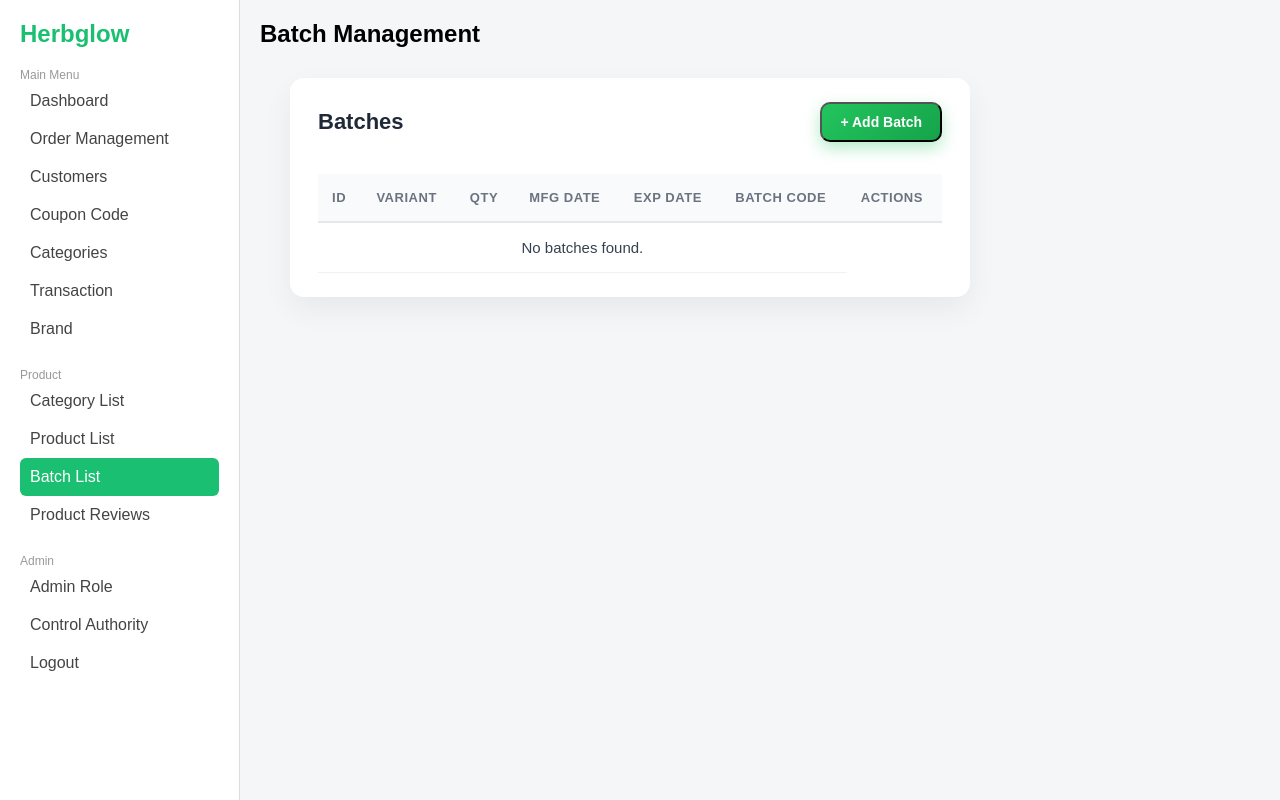
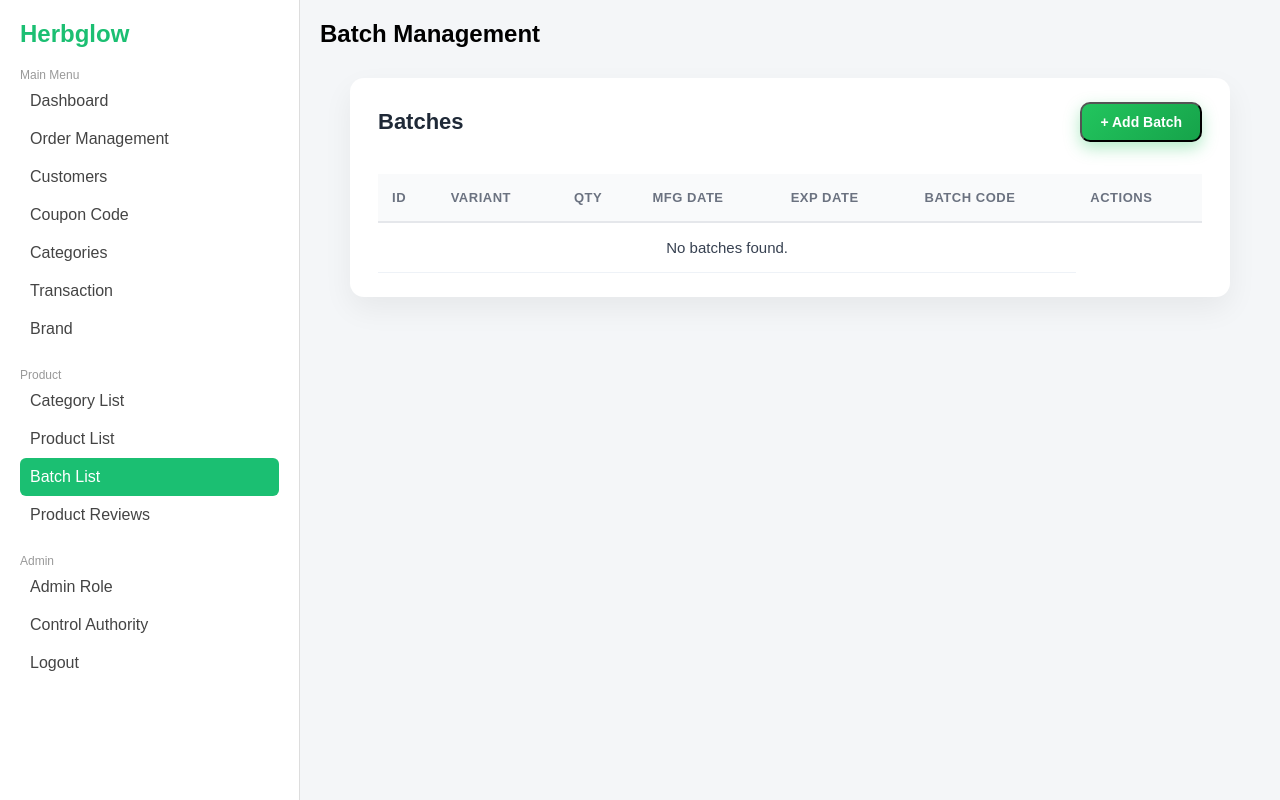
Before and after one commit to hinex-vaghadiya/frontend, a Django app: page /admin/add-batch/ in a window 1280 px wide. Run offline with Django 5.2, Linux system fonts and the light colour scheme; data that the repository does not hold is empty.

Commit message:
gid template column changed

```diff
--- a/admin_dashboard/static/css/admin_style.css
+++ b/admin_dashboard/static/css/admin_style.css
@@ -24,7 +24,7 @@ body {
    Sidebar | Main Content | Right Profile Panel */
 .container {
   display: grid;
-  grid-template-columns: 240px 1fr 260px;
+  grid-template-columns: 300px 1fr ;
   height: 100vh; /* Full screen height */
 }
 
```
